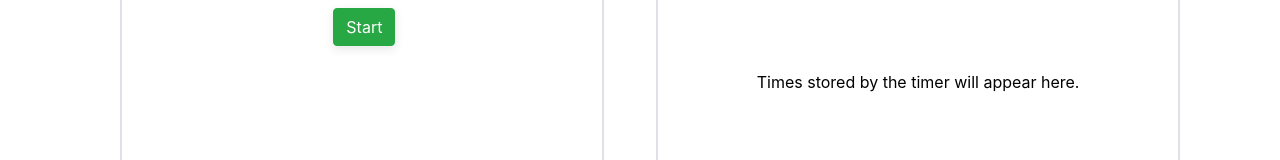
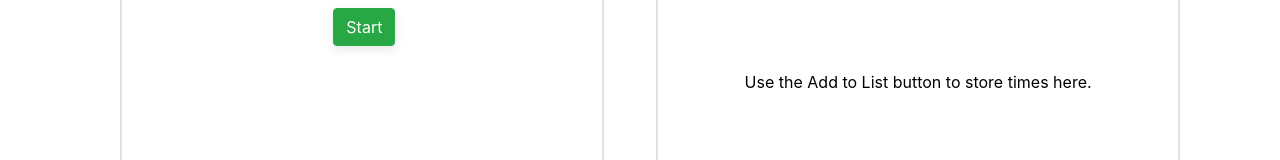
Before and after one commit to CEN-Team-Four/VoterPass, a React (Create React App) app in the folder voter-pass/: page /timer in a window 1280 px wide. Shown: the part 233-393 px from the top of the page. Built offline with nearby package versions, Linux system fonts and the light colour scheme.

Commit message:
Update CSS and message for empty table and timer list messages

```diff
--- a/voter-pass/src/components/List/index.css
+++ b/voter-pass/src/components/List/index.css
@@ -20,5 +20,7 @@
 }
 
 .empty-msg{
-    margin-top: 30%;
+    text-align: center;
+    margin: 30% auto;
+    width: 95%;
 }
--- a/voter-pass/src/components/List/index.js
+++ b/voter-pass/src/components/List/index.js
@@ -24,7 +24,7 @@ function List(props) {
                     {listItems}
                 </tbody>
                 <div className = 'empty-msg'>
-                    {listItems.length === 0 && <p>Times stored by the timer will appear here.</p>}
+                    {listItems.length === 0 && <p>Use the Add to List button to store times here.</p>}
                 </div>
             </Table>
         </div>
--- a/voter-pass/src/components/TimeTable/index.css
+++ b/voter-pass/src/components/TimeTable/index.css
@@ -13,7 +13,10 @@
 
 .empty-msg{
     text-align: center;
+    margin: 30% auto;
+    width: 95%;
 }
+
 
 .table-wrapper{
     height: 100%;
--- a/voter-pass/src/components/TimeTable/index.js
+++ b/voter-pass/src/components/TimeTable/index.js
@@ -33,7 +33,8 @@ function TimeTable(props) {
             </tbody>
         </Table>
         <div className = 'empty-msg'>
-            {tableRows.length === 0 && <p>Navigate to the new table page to create this table data</p>}
+            {tableRows.length === 0 && <p>Click on the New Table button to generate a table here.
+                <br></br>Or, click on the Help and Instructions link above to learn more about this application.</p>}
         </div>
         </div>
     );
```
